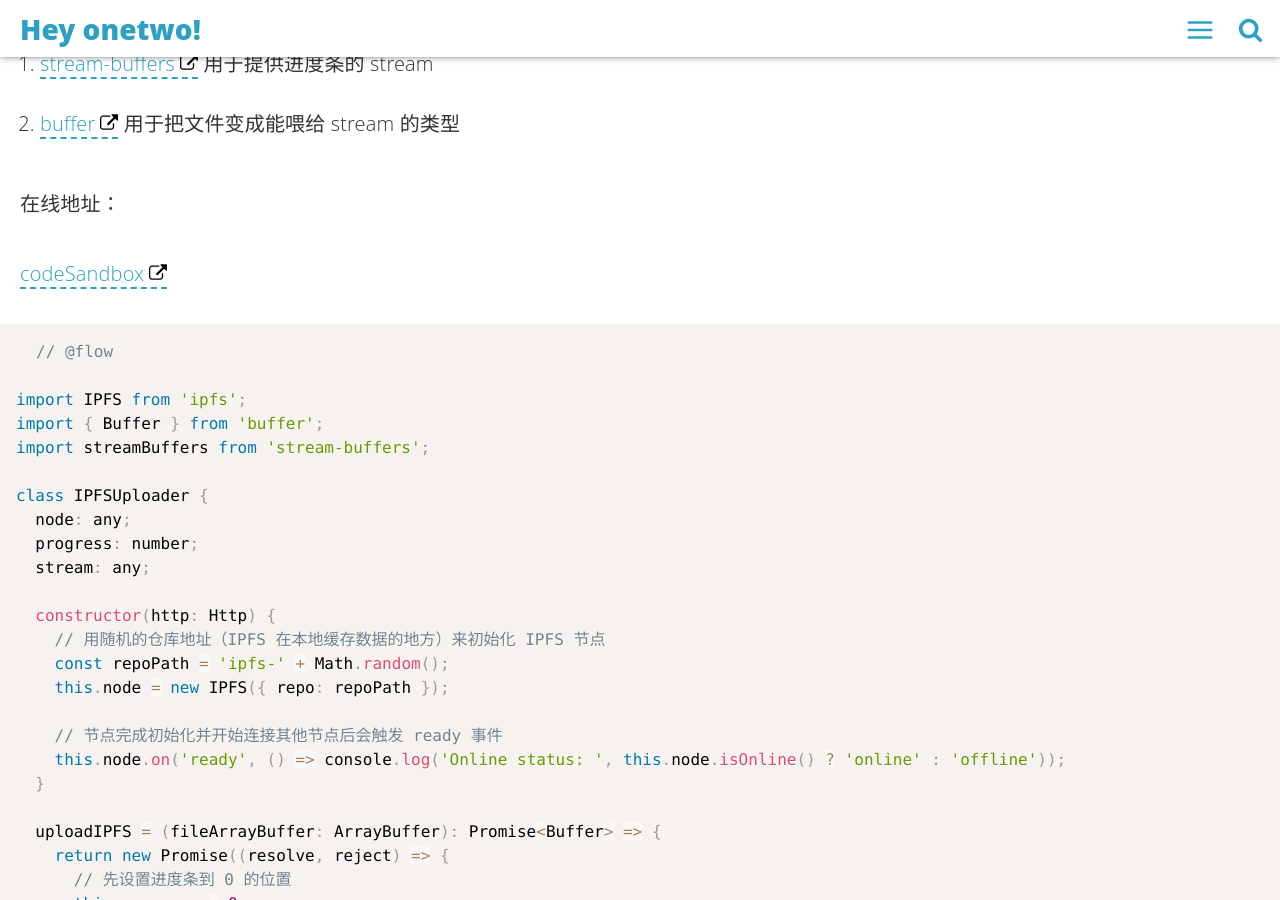
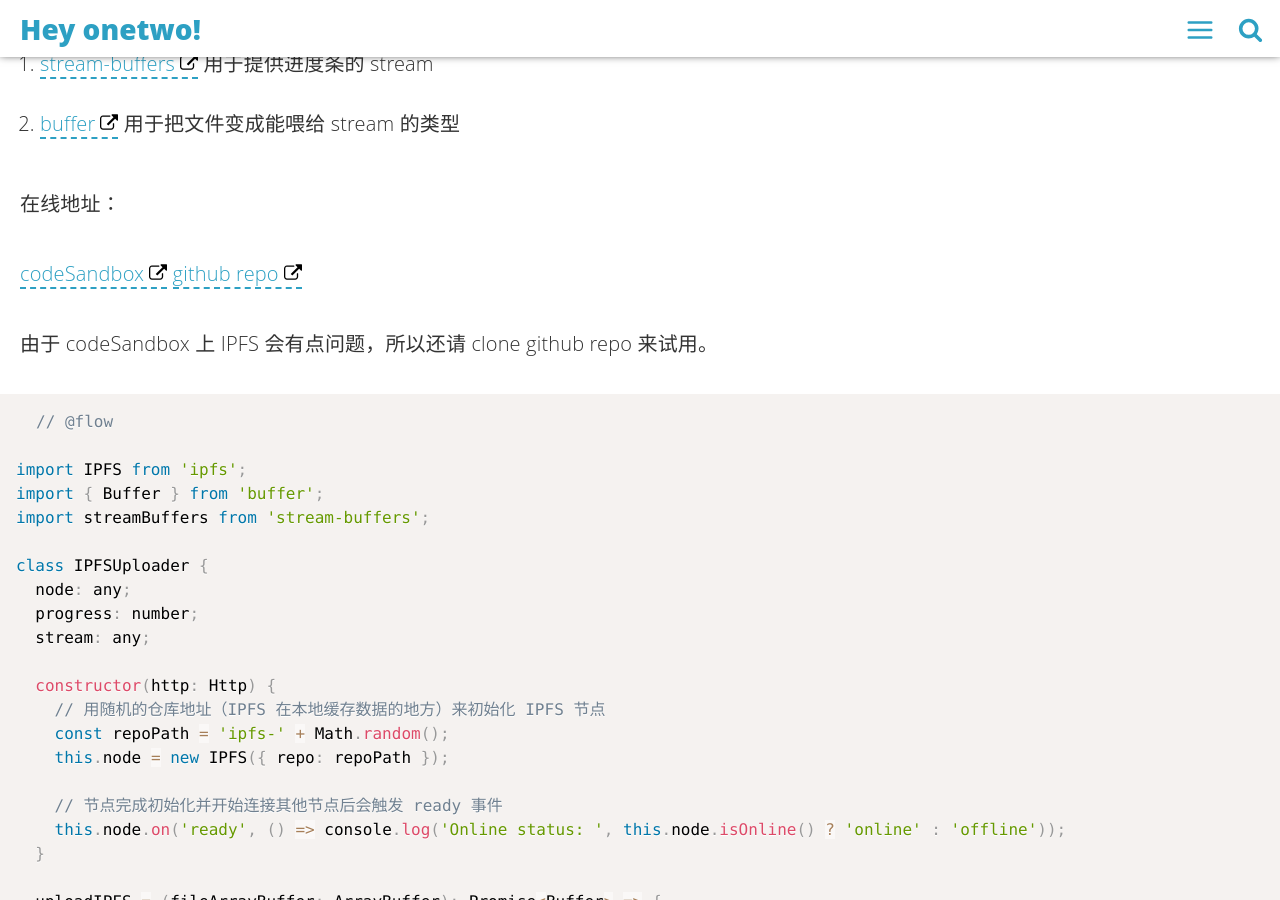
Before and after one commit to linonetwo/linonetwo.github.io, a Jekyll site: the page built from _posts/2018-03-06-JS-IPFS文件添加招式表.md, in a window 1280 px wide and 900 px high, scrolled down 1068 px. Built offline with Jekyll 4.4.1, drawn with Linux system fonts in a browser that asks for light colours; comment, search, counter and statistics services are not loaded; some of the changed text lies outside the part shown.

Commit message:
更新 github 地址

````diff
--- a/_posts/2018-03-06-JS-IPFS文件添加招式表.md
+++ b/_posts/2018-03-06-JS-IPFS文件添加招式表.md
@@ -30,7 +30,9 @@ IPFS 是星际文件系统（InterPlanetary File System）的简称，它为前
 
 在线地址：
 
-[codeSandbox](https://codesandbox.io/s/km9kwoj64r)
+[codeSandbox](https://codesandbox.io/s/km9kwoj64r) [github repo](https://github.com/linonetwo/ipfs-uploader-browser)
+
+由于 codeSandbox 上 IPFS 会有点问题，所以还请 clone github repo 来试用。
 
 ```js
 // @flow
@@ -101,6 +103,10 @@ function onUpload(event: SyntheticInputEvent<EventTarget>) {
 
 ## [[2]](#2) 自动下载 go-ipfs 用于启动 daemon
 
+原料：
+
+1. [@akashaproject/ipfs-connector](https://github.com/AkashaProject/ipfs-connector) 用于在 nodeJS（Electron）环境下自动下载 ipfs 二进制文件启动 daemon
+
 ```js
 // @flow
 import { IpfsConnector, ipfsEvents, ConnectorState } from '@akashaproject/ipfs-connector';
````
